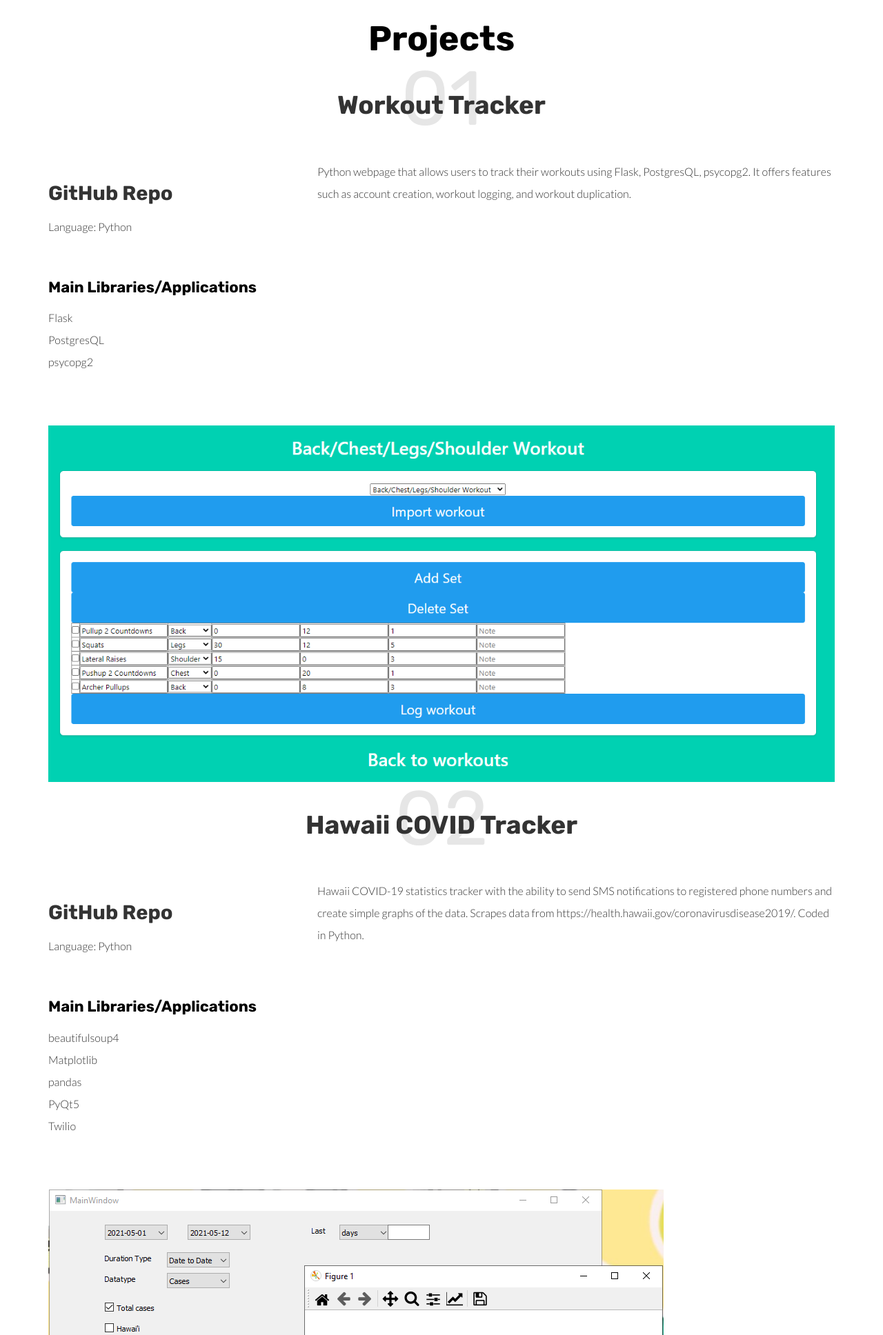
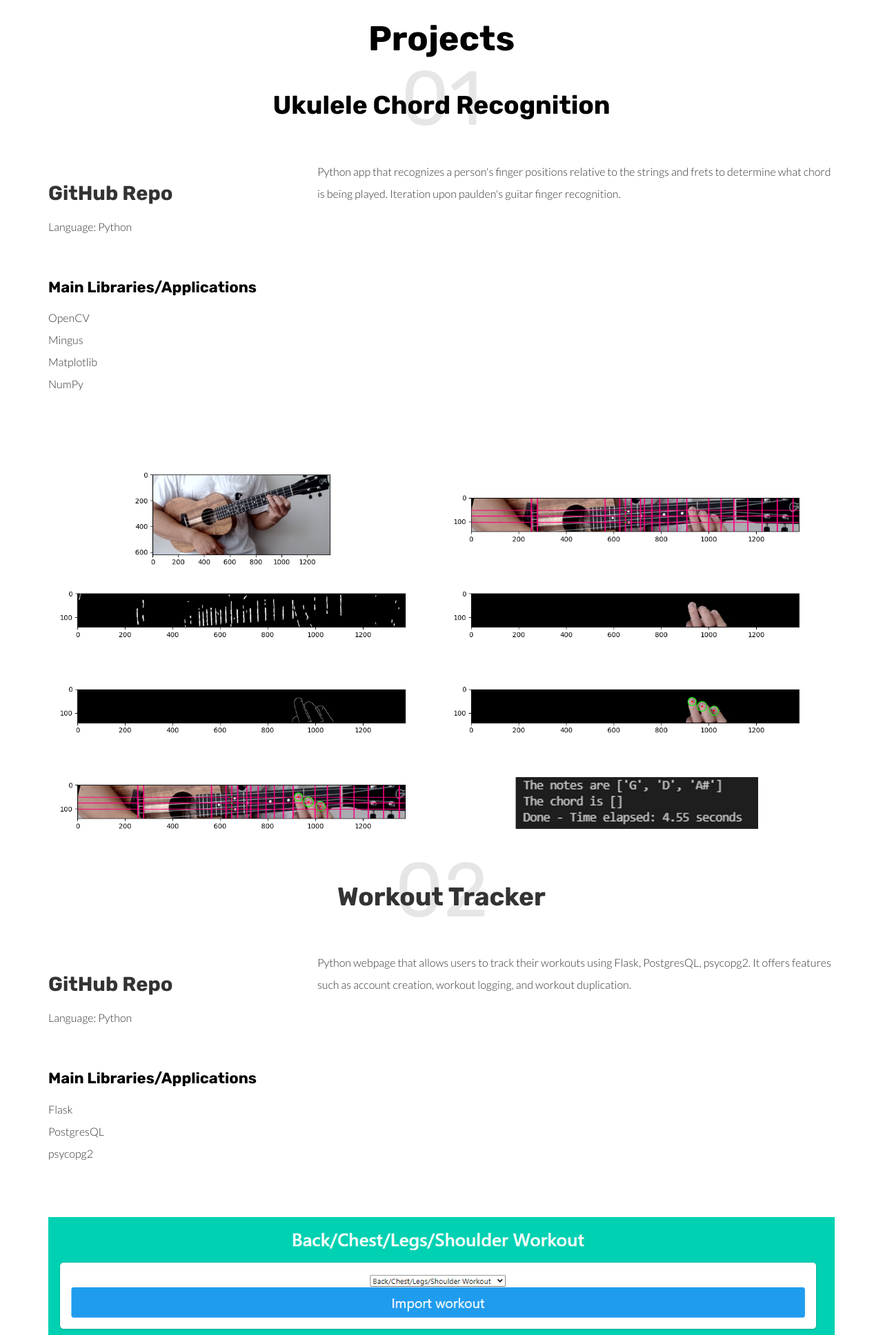
Before and after one commit to jtsuchiyama/Resume-Website, a Flask app: page /projects/ in a window 1280 px wide. Shown: the part 83-2019 px from the top of the page at 69% size. Run offline with Flask 2, Linux system fonts and the light colour scheme; some libraries are stand-ins or nearby versions.

Commit message:
Fixed links and added ukulele chord recog. project to Projects page

```diff
--- a/templates/projects.html
+++ b/templates/projects.html
@@ -8,9 +8,44 @@ Projects
     <h1 class="text-center">Projects</h1>
 
 
+
+
+    <div class="col-xs-12">
+      <div class="text-center section-container-spacer">
+        <h2 class="with-project-number"><span class="project-number">01</span>Ukulele Chord Recognition</h2>
+      </div>
+      <div class="row section-container-spacer">
+        <div class="col-md-4">
+            <div class="section-container-spacer">
+              <h3><a href="https://github.com/jtsuchiyama/ukulele-cv" target="_blank">GitHub Repo</a></h3>
+              <p>Language: Python</p>
+            </div>
+
+            <h4>Main Libraries/Applications</h4>
+
+            <ul class="list-unstyled">
+              <li>OpenCV</li>
+              <li>Mingus</li>
+              <li>Matplotlib</li>
+              <li>NumPy</li>
+            </ul>
+
+        </div>
+        <div class="col-md-8">
+          <p>Python app that recognizes a person's finger positions relative to the strings and frets
+            to determine what chord is being played. Iteration upon
+            <a href="https://github.com/paulden/guitar-fingering-recognition" target="_blank">paulden's guitar finger recognition</a>.</p>
+        </div>
+      </div>
+      <img src="{{ url_for('static', filename='images/ukulele-cv.png') }}" alt="" class="img-responsive">
+    </div>
+
+
+
+
     <div class="col-xs-12">
         <div class="text-center section-container-spacer">
-          <h2 class="with-project-number"><span class="project-number">01</span><a href="https://workout-wfwzb.ondigitalocean.app/" target="_blank">Workout Tracker</h2>
+          <h2 class="with-project-number"><span class="project-number">02</span><a href="https://workout-wfwzb.ondigitalocean.app/" target="_blank">Workout Tracker</a></h2>
         </div>
         <div class="row section-container-spacer">
           <div class="col-md-4">
@@ -42,7 +77,7 @@ Projects
 
       <div class="col-xs-12">
           <div class="text-center section-container-spacer">
-            <h2 class="with-project-number"><span class="project-number">02</span><a href="https://workout-wfwzb.ondigitalocean.app/" target="_blank">Hawaii COVID Tracker</h2>
+            <h2 class="with-project-number"><span class="project-number">03</span>Hawaii COVID Tracker</h2>
           </div>
           <div class="row section-container-spacer">
             <div class="col-md-4">
@@ -63,9 +98,9 @@ Projects
 
             </div>
             <div class="col-md-8">
-              <p>Hawaii COVID-19 statistics tracker with the ability to send SMS notifications to
+              <p>Python Hawaii COVID-19 statistics tracker with the ability to send SMS notifications to
                   registered phone numbers and create simple graphs of the data. Scrapes
-                  data from https://health.hawaii.gov/coronavirusdisease2019/. Coded in Python.</p>
+                  data from https://health.hawaii.gov/coronavirusdisease2019/.</p>
             </div>
           </div>
           <img src="{{ url_for('static', filename='images/covidtracker.png') }}" alt="" class="img-responsive">
@@ -76,7 +111,7 @@ Projects
 
         <div class="col-xs-12">
             <div class="text-center section-container-spacer">
-              <h2 class="with-project-number"><span class="project-number">03</span><a href="https://workout-wfwzb.ondigitalocean.app/" target="_blank">Resume Website</h2>
+              <h2 class="with-project-number"><span class="project-number">04</span><a href="https://www.jaketsuchiyama.me/" target="_blank">Resume Website</h2>
             </div>
             <div class="row section-container-spacer">
               <div class="col-md-4">
```
Also changed, not shown: static/images/ukulele-cv.png (added), 1 other file.
